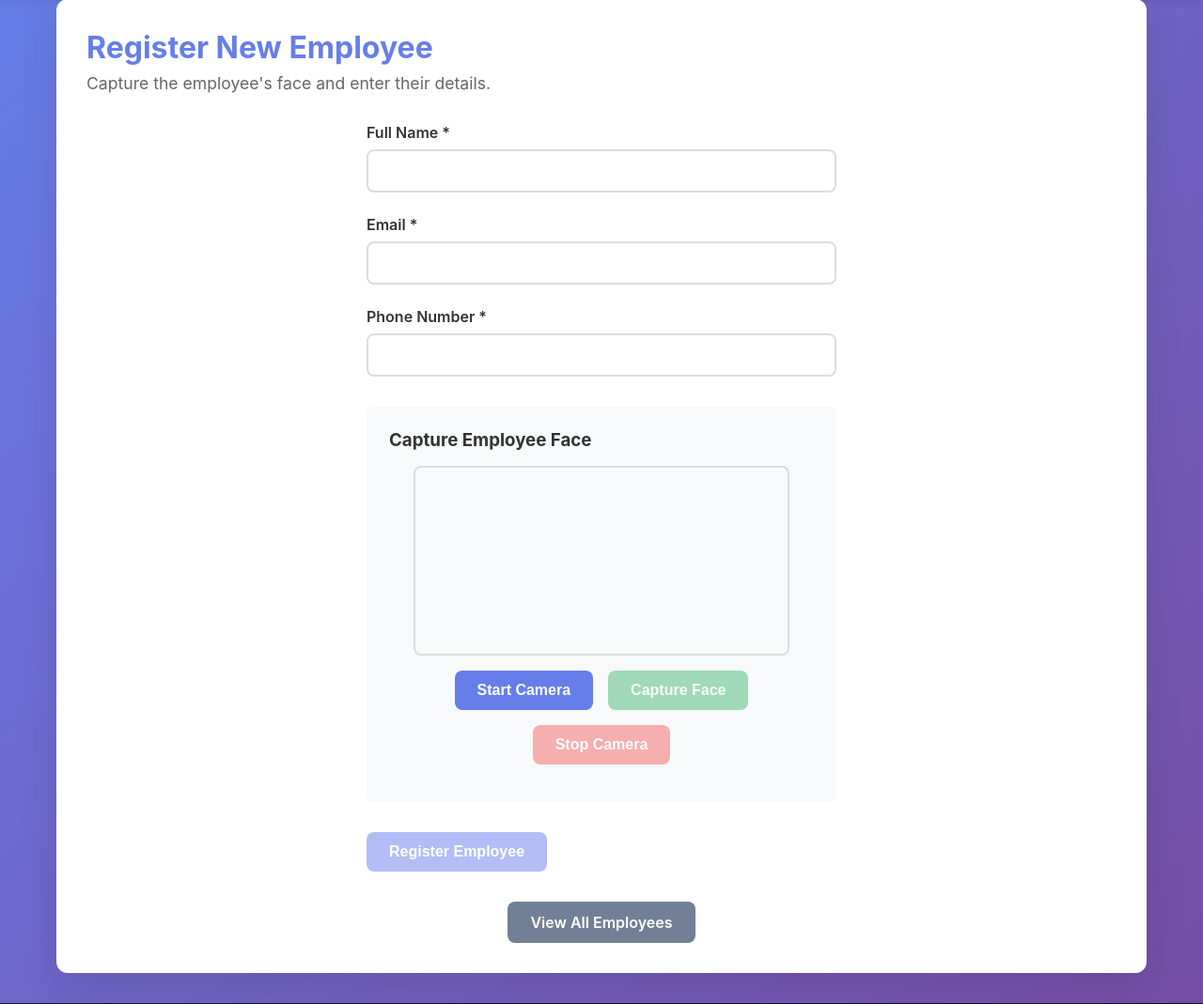
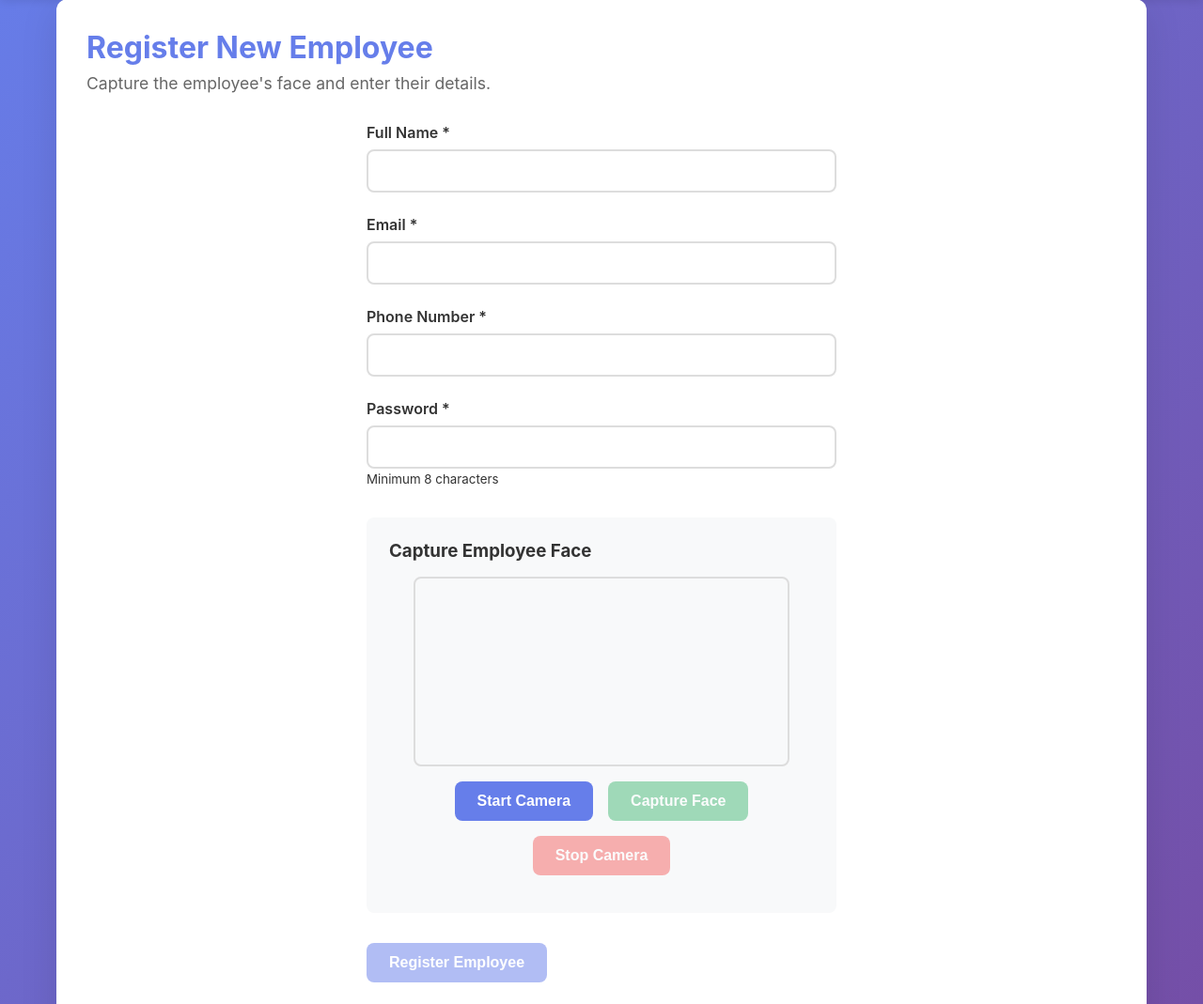
Before and after one commit to ShristiDCJ/Faceoffice, a Flask app: page /admin/register in a window 1280 px wide. Shown: the part 89-1158 px from the top of the page at 94% size. Run offline with Flask 3, Linux system fonts and the light colour scheme.

Commit message:
Update admin_register.html

```diff
--- a/app/templates/admin_register.html
+++ b/app/templates/admin_register.html
@@ -21,6 +21,12 @@
         <div class="form-group">
             <label for="employeePhone">Phone Number *</label>
             <input type="tel" id="employeePhone" name="employeePhone" required>
+        </div>
+
+        <div class="form-group">
+            <label for="employeePassword">Password *</label>
+            <input type="password" id="employeePassword" name="password" required minlength="8">
+            <small>Minimum 8 characters</small>
         </div>
 
         <div class="camera-section">
@@ -60,6 +66,7 @@ document.getElementById('employeeForm').addEventListener('submit', async functio
     formData.append('name', document.getElementById('employeeName').value);
     formData.append('email', document.getElementById('employeeEmail').value);
     formData.append('phone', document.getElementById('employeePhone').value);
+    formData.append('password', document.getElementById('employeePassword').value);
     formData.append('faceImage', photoData);
 
     try {
```
